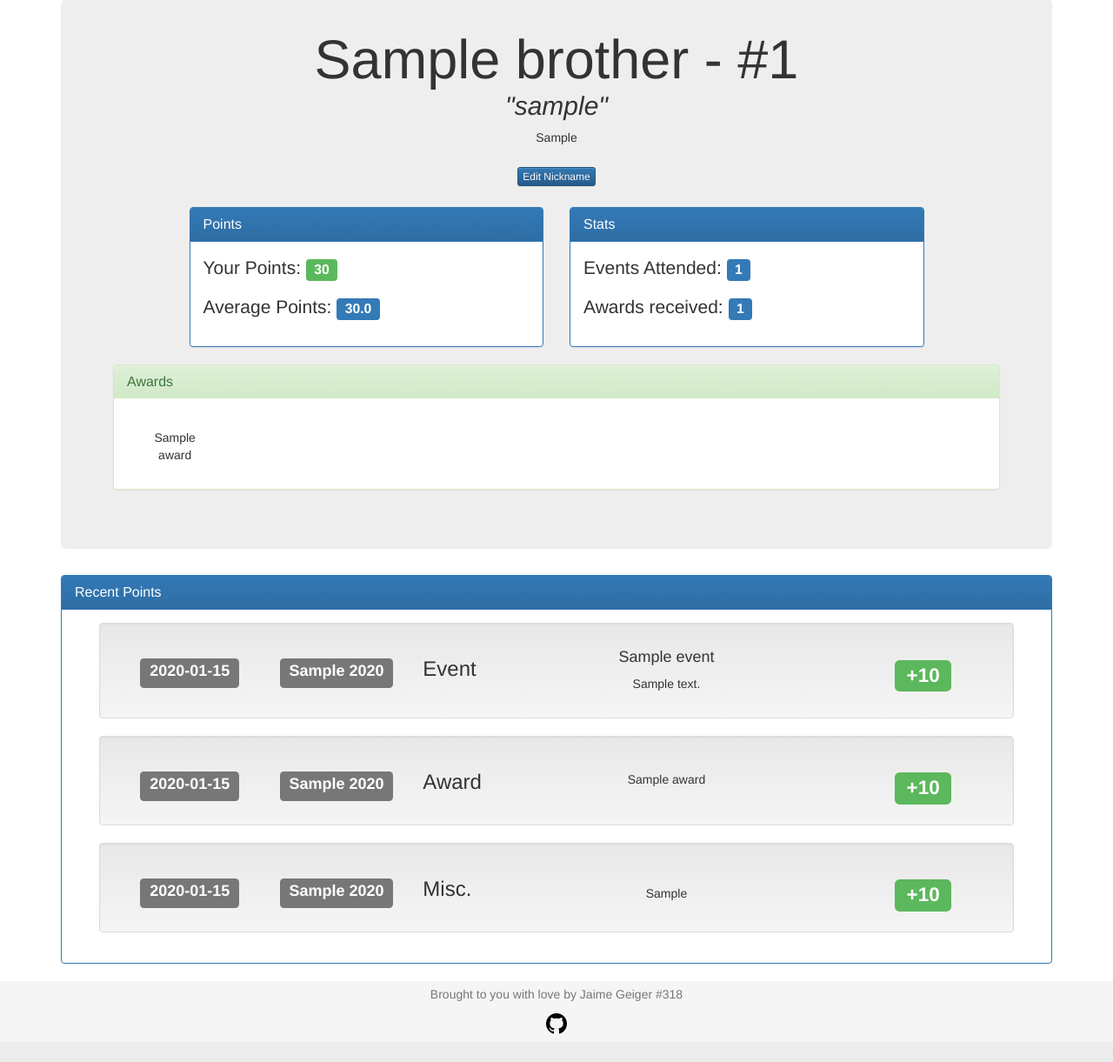
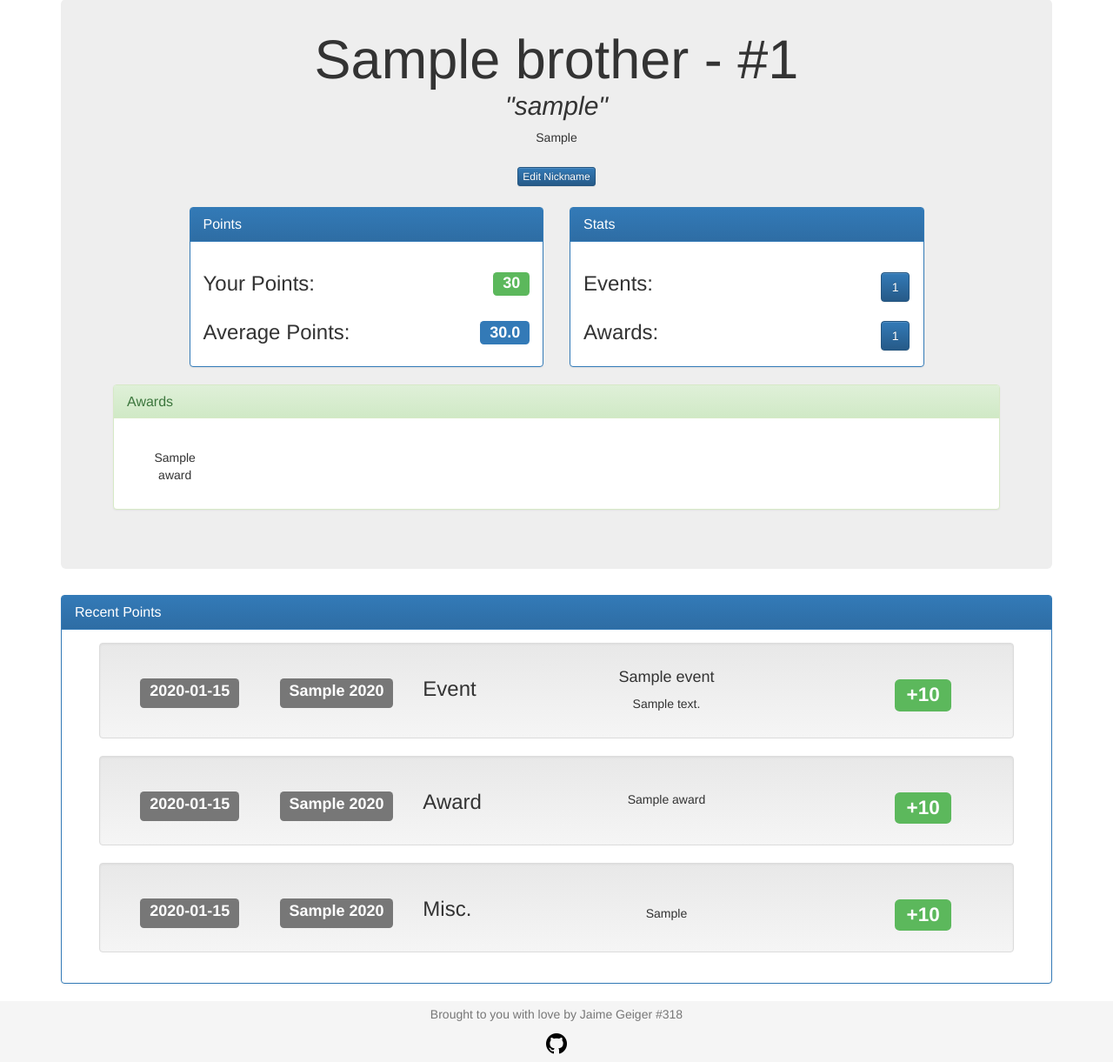
Before and after one commit to wumb0/KDRPoints, a Flask app: page /profile in a window 1280 px wide. Shown: the part 66-1287 px from the top of the page at 87% size. Before the commit the page ends 1255 px from the top, so only its background shows below. Run offline with Flask 2, Linux system fonts and the light colour scheme; a user stored in the database is signed in; tables that the repository leaves empty hold one stand-in row (values such as "Sample post"); parts of the project's set-up code (start-up, migrations or seed data) failed here and were passed over; some libraries are stand-ins or nearby versions.

Commit message:
dropdowns

```diff
--- a/app/static/css/custom.css
+++ b/app/static/css/custom.css
@@ -80,3 +80,10 @@ body {
 .profile-user {
     margin-bottom: -2em;
 }
+
+.dropdown-menu {
+    left: 50%;
+    right: auto;
+    text-align: center;
+    transform: translate(-50%, 0);
+}
--- a/app/templates/profile.html
+++ b/app/templates/profile.html
@@ -36,9 +36,22 @@
                     <h3 class="panel-title">Points</h3>
                 </div>
                 <div class="panel-body">
-                    <p>Your Points:
-                    <span class="label label-{{label}}">{{points}}</span></p>
-                    <p>Average Points: <span class="label label-primary">{{avg}}</span></p>
+                    <div class="row">
+                        <div class="col-xs-9">
+                            <h3>Your Points: </h3>
+                        </div>
+                        <div class="col-xs-3">
+                            <h3><span class="label label-{{label}}" style="float: right;">{{points}}</span></h3>
+                        </div>
+                    </div>
+                    <div class="row">
+                        <div class="col-xs-9">
+                            <h3>Average Points: </h3>
+                        </div>
+                        <div class="col-xs-3">
+                            <h3><span class="label label-primary" style="float: right;">{{avg}}</span></h3>
+                        </div>
+                    </div>
                 </div>
             </div>
         </div>
@@ -48,10 +61,35 @@
                     <h3 class="panel-title">Stats</h3>
                 </div>
                 <div class="panel-body">
-                    <p>Events Attended:
-                    <span class="label label-primary">{{g.user.events.filter_by(semester=g.current_semester).all()|length}}</span></p>
-                    <p>Awards received:
-                    <span class="label label-primary">{{g.user.awards.all()|length}}</span></p>
+                    <div class="row">
+                        <div class="col-xs-8">
+                            <h3>Events: </h3>
+                        </div>
+                        <div class="col-xs-4">
+                            {% set events = g.user.events.filter_by(semester=g.current_semester).all() %}
+                            <h3 class="dropdown-toggle" data-toggle="dropdown" aria-expanded="false"><button type="button"  role="button" class="btn btn-primary" style="float: right;">{{events|length}}</button></h3>
+                            <ul class="dropdown-menu" role="menu">
+                                        {% for event in events %}
+                                        <li><a href="#">{{event.name}}</a></li>
+                                        {% endfor %}
+                            </ul>
+                        </div>
+                    </div>
+                    <div class="row">
+                        <div class="col-xs-8">
+                            <h3>Awards: </h3>
+                        </div>
+                        <div class="col-xs-4">
+                        {% set awards = g.user.awards.filter_by(semester=g.current_semester).all() %}
+                            <h3 class="dropdown-toggle" data-toggle="dropdown" aria-expanded="false"><button type="button"  role="button" class="btn btn-primary" style="float: right;">{{awards|length}}</button></h3>
+                            <ul class="dropdown-menu" role="menu">
+                                        {% for award in awards %}
+                                        <li><a href="#"><i class="fa {{award.icon}}" style="color: #{{award.color}};"></i> {{award.name}} - {{award.points}} Points</a></li>
+                                        {% endfor %}
+                            </ul>
+                        </div>
+                    </div>
+
                 </div>
             </div>
         </div>
```
Also changed, not shown: app/templates/brothers.html (+7 -5 lines).
